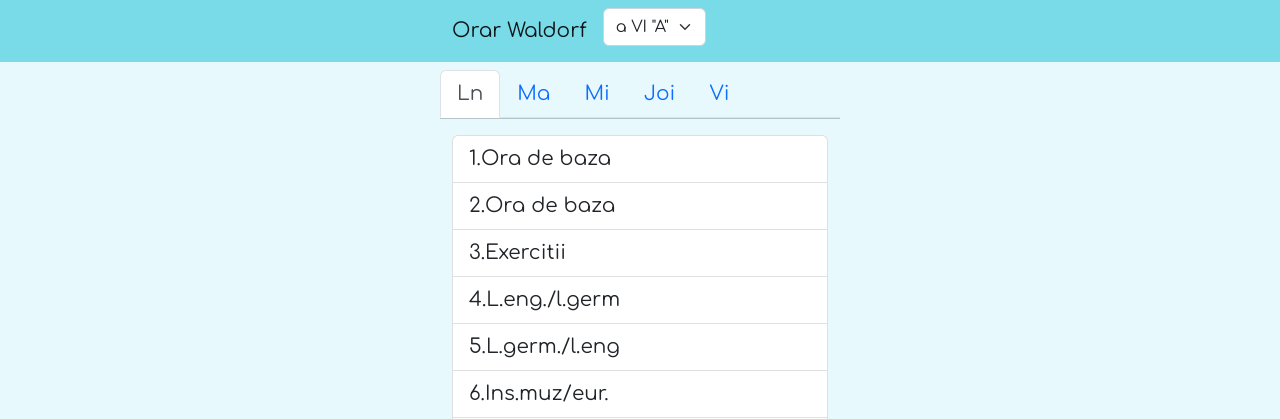
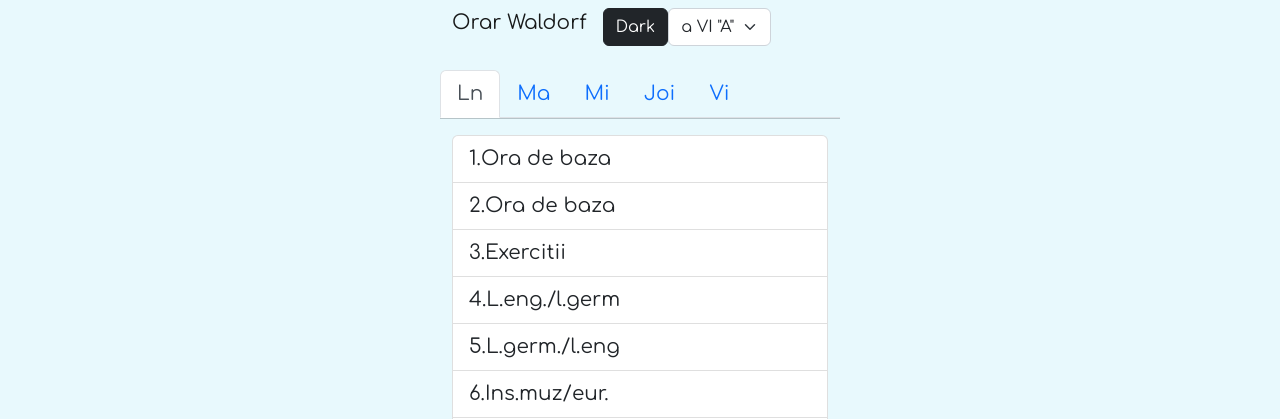
Before and after one commit to alexandragrosul/orar, a PHP site: page / in a window 1280 px wide. Shown: the top 419 px of the page. Run offline with PHP 8.4, Linux system fonts and the light colour scheme.

Commit message:
fixed bug, finished dark theme

```diff
--- a/index.html
+++ b/index.html
@@ -17,9 +17,13 @@
 
 <body>
 
-    <nav class="navbar navbar-expand-lg bg-light" style="background-color: #79DAE8!important">
-        <div class="container-fluid" style="max-width: 400px;">
-            <a class="navbar-brand" href="#">Orar Waldorf</a>
+    <nav class="navbar navbar-expand-lg navbar-light">
+
+        <div class="container-fluid top-header" style="max-width: 400px;">
+            <div><a class="navbar-brand" href="#">Orar Waldorf</a></div>
+            <div><button id="themeSwitch" type="button" class="btn btn-dark">Dark</button></div>
+
+
             <div>
                 <select id="clas-selection" class="form-select mb-2" aria-label="Selectati clasa">
                     <option value="VI A">a VI "A"</option>
--- a/src/app.js
+++ b/src/app.js
@@ -167,3 +167,34 @@ const today = new Date()
 const autumnHolidays = new Date(2022, 9, 31)
 const daysToVacation = document.querySelector('#daysToVacation')
 daysToVacation.innerText = Math.floor((autumnHolidays.getTime() - today.getTime()) / (1000 * 3600 * 24))
+
+const themeSwitch = document.getElementById("themeSwitch");
+// const themeIconPath = themeSwitch.src.split('/')
+// const themeIconImg = themeIconPath[themeIconPath.length - 1]
+let isDarkTheme = false
+
+if (localStorage.getItem('isDark') === null) {
+    localStorage.setItem('isDark', 'false')
+} else {
+    isDarkTheme = JSON.parse(localStorage.getItem('isDark'))
+}
+
+if (isDarkTheme) {
+    themeSwitch.src = "images/sun.png"
+    document.body.classList.toggle('dark-theme');
+}
+
+themeSwitch.addEventListener("click", function () {
+    isDarkTheme = !isDarkTheme
+    localStorage.setItem('isDark', isDarkTheme ? 'true' : 'false')
+    // isDarkTheme ? themeSwitch.src = "images/sun.png" : themeSwitch.src = "images/moon.png"
+    document.body.classList.toggle('dark-theme');
+    themeSwitch.innerText = isDarkTheme ? 'Light' : 'Dark'
+    themeSwitch.classList.remove('btn-dark', 'btn-light')
+    if (isDarkTheme) {
+        themeSwitch.classList.add('btn-light')
+    } else {
+        themeSwitch.classList.add('btn-dark')
+
+    }
+})
--- a/src/style.css
+++ b/src/style.css
@@ -2,6 +2,29 @@ body {
     font-size: 20px;
     font-family: 'Comfortaa', cursive;
     background-color: #E8F9FD;
+}
+
+
+.top-header {
+    align-items: flex-start!important;
+}
+/* nav {
+    background-color: #79DAE8
+} */
+
+body.dark-theme {
+    color: aliceblue ;
+    background-color: #495057 ;
+  }
+
+  body.dark-theme a {
+    color: #adb5bd;
+  }
+
+
+
+nav.dark-theme {
+    background-color: red!important;
 }
 
 h1 {
```
